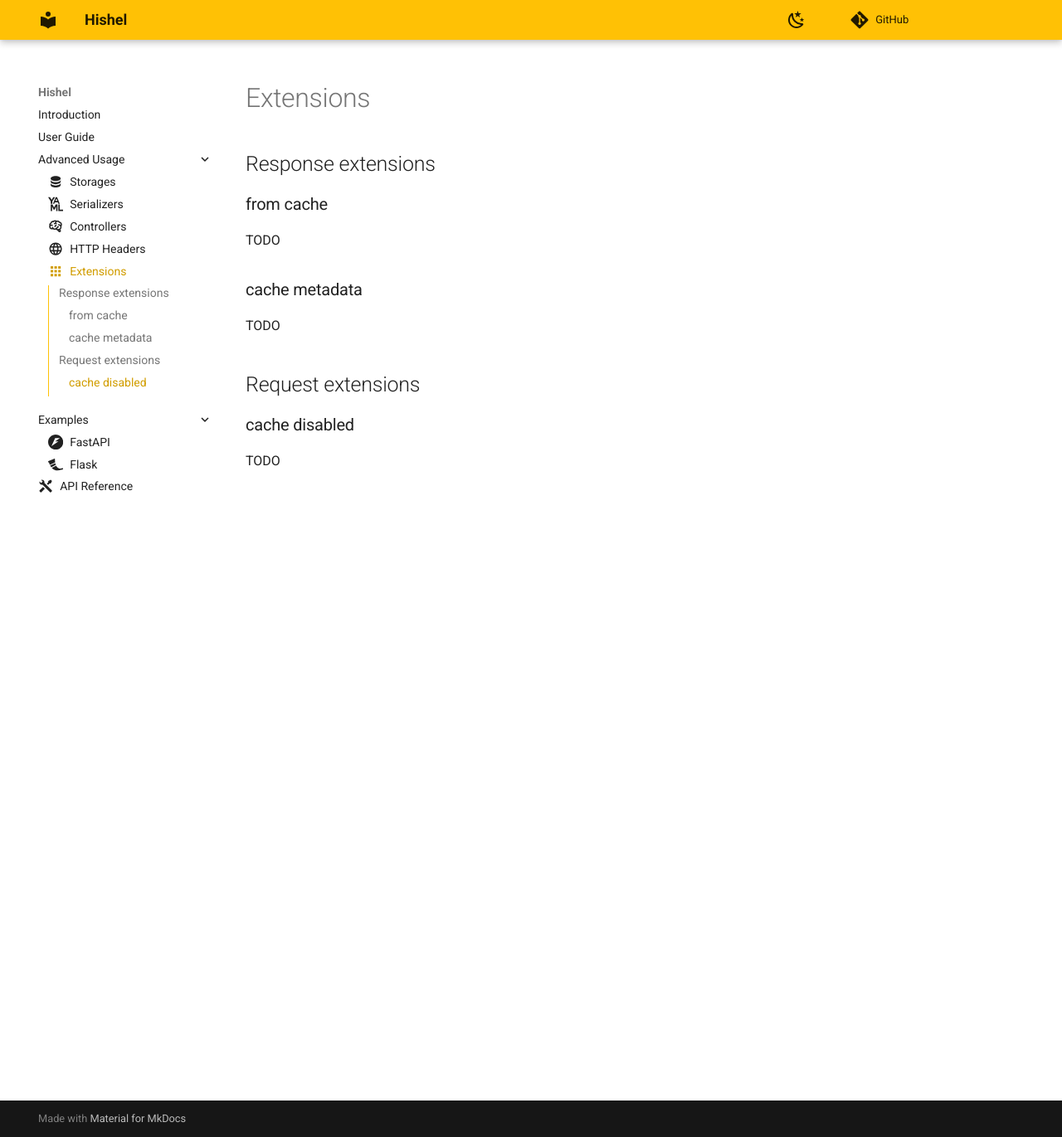
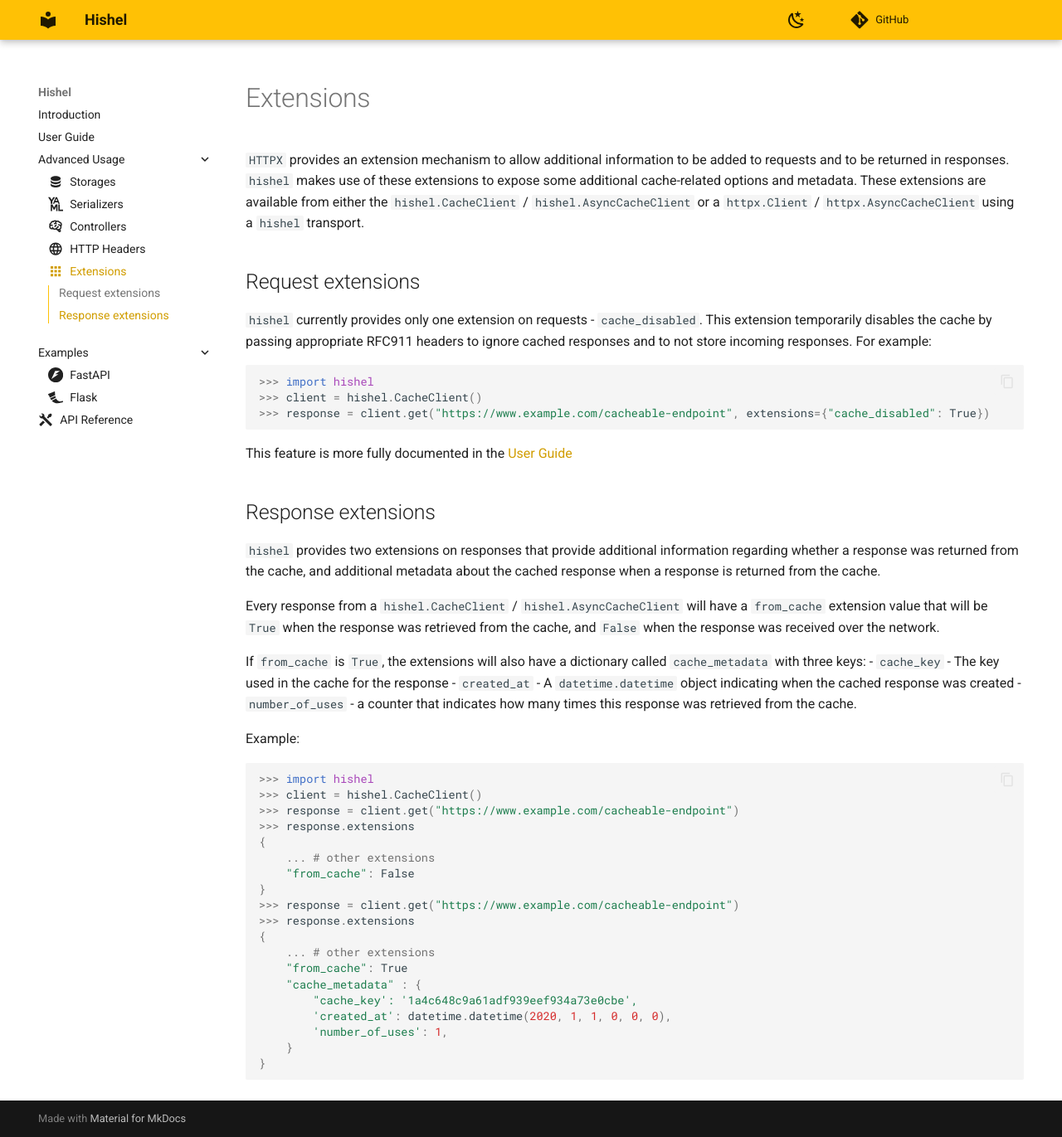
Before and after one commit to karpetrosyan/hishel, an MkDocs documentation site: the page built from docs/advanced/extensions.md, in a window 1280 px wide and 1371 px high. Shown: the whole window at 83% size. Built offline with MkDocs 1.6.1 and Material for MkDocs 9.7.7, drawn with Linux system fonts in a browser that asks for light colours; comment, search, counter and statistics services are not loaded.

Commit message:
revise changelog and document extensions

````diff
--- a/docs/advanced/extensions.md
+++ b/docs/advanced/extensions.md
@@ -2,19 +2,61 @@
 icon: material/apps
 ---
 
+`HTTPX` provides an extension mechanism to allow additional information
+to be added to requests and to be returned in responses. `hishel` makes use
+of these extensions to expose some additional cache-related options and metadata.
+These extensions are available from either the `hishel.CacheClient` /
+`hishel.AsyncCacheClient` or a `httpx.Client` / `httpx.AsyncCacheClient`
+using a `hishel` transport.
+
+## Request extensions
+
+`hishel` currently provides only one extension on requests - `cache_disabled`. This
+extension temporarily disables the cache by passing appropriate RFC911 headers to
+ignore cached responses and to not store incoming responses. For example:
+
+```python
+>>> import hishel
+>>> client = hishel.CacheClient()
+>>> response = client.get("https://www.example.com/cacheable-endpoint", extensions={"cache_disabled": True})
+
+```
+This feature is more fully documented in the [User Guide](/userguide/#temporarily-disabling-the-cache)
 
 ## Response extensions
 
-### from cache
+`hishel` provides two extensions on responses that provide additional information regarding whether a response was returned from the cache, and additional metadata about the cached response when a response is returned from the cache.
 
-TODO
+Every response from a `hishel.CacheClient` / `hishel.AsyncCacheClient` will have
+a `from_cache` extension value that will be `True` when the response was retrieved
+from the cache, and `False` when the response was received over the network.
 
-### cache metadata
+If `from_cache` is `True`, the extensions will also have a dictionary called
+`cache_metadata` with three keys:
+ - `cache_key` - The key used in the cache for the response
+ - `created_at` - A `datetime.datetime` object indicating when the cached response was created
+ - `number_of_uses` - a counter that indicates how many times this response was retrieved from the cache.
 
-TODO
+Example:
 
-## Request extensions
-
-### cache disabled
-
-TODO
+```python
+>>> import hishel
+>>> client = hishel.CacheClient()
+>>> response = client.get("https://www.example.com/cacheable-endpoint")
+>>> response.extensions
+{
+    ... # other extensions
+    "from_cache": False
+}
+>>> response = client.get("https://www.example.com/cacheable-endpoint")
+>>> response.extensions
+{
+    ... # other extensions
+    "from_cache": True
+    "cache_metadata" : {
+        "cache_key': '1a4c648c9a61adf939eef934a73e0cbe',
+        'created_at': datetime.datetime(2020, 1, 1, 0, 0, 0),
+        'number_of_uses': 1,
+    }
+}
+```
````
Also changed, not shown: CHANGELOG.md (+2 -0 lines).
